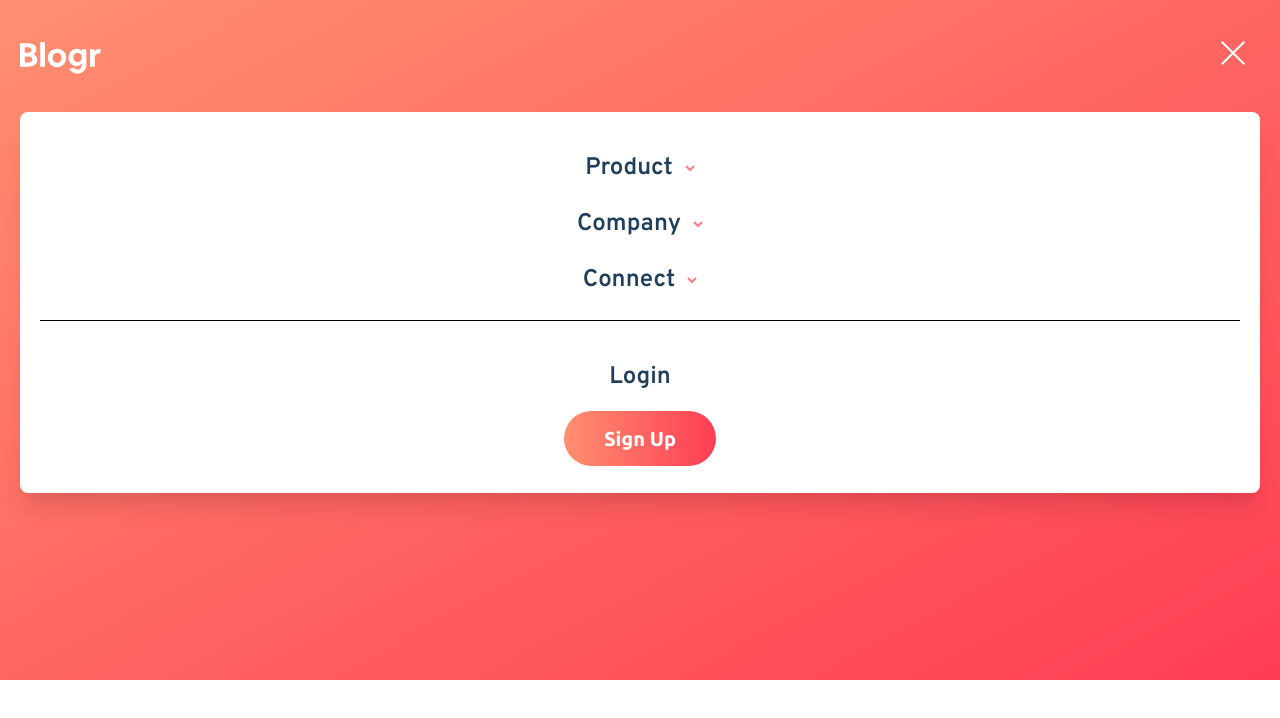
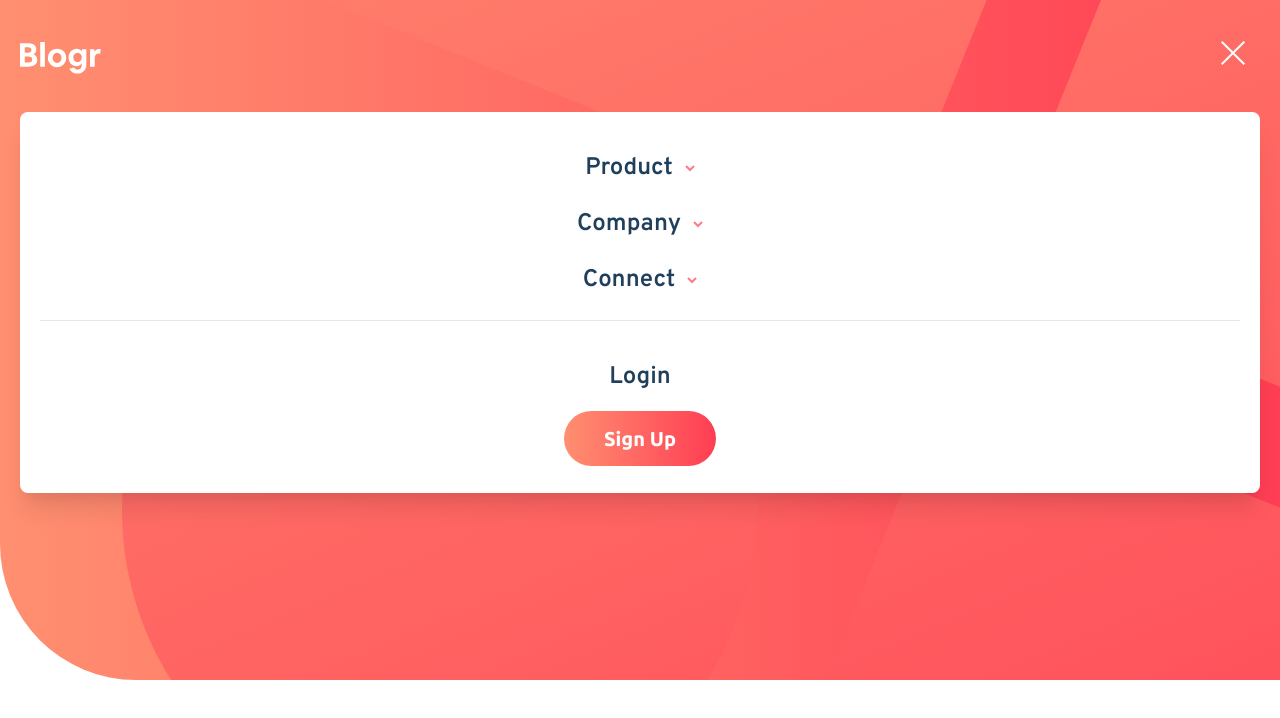
Before and after one commit to santos-pierre/blogr, a Next.js app: page / in a window 1280 px wide. Both pictures are taken after a click on the button 1236 px from the left and 58 px from the top of the page. Shown: the top 718 px of the page. Built offline with nearby package versions, Linux system fonts and the light colour scheme.

Commit message:
Header + Hero

```diff
--- a/components/Header.tsx
+++ b/components/Header.tsx
@@ -1,9 +1,14 @@
 import NavBar from 'components/NavBar';
+import Hero from './Hero';
 
 const Header = () => {
     return (
-        <header className="bg-gradient-to-br from-skin-primary-start to-skin-primary-end h-[85vh]">
+        <header
+            className="bg-gradient-to-br from-skin-primary-start to-skin-primary-end desktop:h-[75vh] h-[85vh] relative"
+            id="header-intro"
+        >
             <NavBar />
+            <Hero />
         </header>
     );
 };
--- /dev/null
+++ b/components/Hero.tsx
@@ -0,0 +1,31 @@
+const Hero = () => {
+    return (
+        <div className="transform text-center w-full absolute top-1/2 right-1/2 translate-x-1/2 -translate-y-1/2">
+            <div className="flex flex-col space-y-14 desktop:space-y-16">
+                <div className="space-y-6">
+                    <h1 className="font-body font-bold desktop:text-7xl text-4xl text-skin-base">
+                        A modern <br className="desktop:hidden block" /> publishing platform
+                    </h1>
+                    <p className="desktop:text-2xl font-body text-skin-base font-light ">
+                        Grow your audience and build your <br className="desktop:hidden block" />
+                        online brand
+                    </p>
+                </div>
+                <div className="space-x-6">
+                    <button type="button" className="focus:outline-none">
+                        <span className="inline rounded-full py-4 px-4 font-utility text-skin-primary bg-skin-base font-semibold text-base desktop:text-lg desktop:bg-skin-base desktop:text-skin-primary desktop:from-transparent desktop:to-transparent desktop:hover:text-skin-base desktop:hover:bg-skin-hover-inverted transition-colors duration-200">
+                            Start for Free
+                        </span>
+                    </button>
+                    <button type="button" className="focus:outline-none">
+                        <span className="inline rounded-full py-4 px-8 font-utility text-skin-base bg-transparent font-semibold text-base desktop:text-lg desktop:bg-transparent desktop:text-skin-base desktop:from-transparent desktop:to-transparent desktop:hover:text-skin-hover desktop:hover:bg-skin-hover transition-colors duration-200 focus:outline-none border border-solid border-skin-base">
+                            Learn More
+                        </span>
+                    </button>
+                </div>
+            </div>
+        </div>
+    );
+};
+
+export default Hero;
--- a/components/MobileMenu.tsx
+++ b/components/MobileMenu.tsx
@@ -39,14 +39,14 @@ const MobileMenu: React.FC<MobileMenuProps> = ({ links }) => {
                         leaveFrom="opacity-100 translate-y-0"
                         leaveTo="opacity-0 translate-y-1"
                     >
-                        <Popover.Panel className="absolute z-10 inset-0 overflow-y-auto top-28">
+                        <Popover.Panel className="absolute z-10 inset-0 top-28">
                             <div className="flex flex-col space-y-6 justify-center text-center py-10 px-5 mx-5 bg-white rounded-lg shadow-xl">
                                 {links.map((link: Link) => {
                                     return (
                                         <MobileNavLink
                                             name={link.name}
                                             subLinks={link.subLinks}
-                                            key={link.name}
+                                            key={`${link.name}-mobile`}
                                         />
                                     );
                                 })}
--- a/components/ui/AuthAside.tsx
+++ b/components/ui/AuthAside.tsx
@@ -4,8 +4,8 @@ const AuthAside = () => {
             <span className="text-2xl desktop:font-utility desktop:text-base desktop:font-medium desktop:text-skin-base font-body font-semibold text-skin-heading desktop:cursor-pointer">
                 Login
             </span>
-            <button type="button">
-                <span className="inline rounded-full py-4 px-10 font-utility text-skin-base bg-gradient-to-r from-skin-primary-start to-skin-primary-end font-semibold text-xl desktop:text-base desktop:bg-skin-base desktop:text-skin-primary desktop:from-transparent desktop:to-transparent desktop:hover:text-skin-base desktop:hover:bg-skin-hover-inverted transition-colors duration-200 focus:outline-none">
+            <button type="button" className="focus:outline-none">
+                <span className="inline rounded-full py-4 px-10 font-utility text-skin-base bg-gradient-to-r from-skin-primary-start to-skin-primary-end font-semibold text-xl desktop:text-base desktop:bg-skin-base desktop:text-skin-primary desktop:from-transparent desktop:to-transparent desktop:hover:text-skin-base desktop:hover:bg-skin-hover-inverted transition-colors duration-200 ">
                     Sign Up
                 </span>
             </button>
--- a/components/ui/DesktopNavLink.tsx
+++ b/components/ui/DesktopNavLink.tsx
@@ -9,7 +9,7 @@ type DesktopNavLinkProps = {
 
 const DesktopNavLink: React.FC<DesktopNavLinkProps> = ({ name, subLinks }) => {
     return (
-        <Popover className="relative">
+        <Popover className="relative z-10">
             {({ open }) => (
                 <>
                     <Popover.Button className="flex items-center space-x-2 relative focus:outline-none">
@@ -31,9 +31,12 @@ const DesktopNavLink: React.FC<DesktopNavLinkProps> = ({ name, subLinks }) => {
                     >
                         <Popover.Panel>
                             <div className="flex flex-col absolute rounded-lg bg-skin-base top-11 shadow-xl -left-5 py-7 px-6 space-y-4 w-48 cursor-pointer">
-                                {subLinks.map((name: string) => {
+                                {subLinks.map((name: string, index: number) => {
                                     return (
-                                        <span className="font-utility text-skin-heading font-medium hover:font-bold">
+                                        <span
+                                            className="font-utility text-skin-heading font-medium hover:font-bold"
+                                            key={`${name}-${index}-desktop-link`}
+                                        >
                                             {name}
                                         </span>
                                     );
--- a/components/ui/MobileNavLink.tsx
+++ b/components/ui/MobileNavLink.tsx
@@ -25,9 +25,12 @@ const MobileNavLink: React.FC<MobileNavLinkProps> = ({ name, subLinks }) => {
                         />
                     </Disclosure.Button>
                     <Disclosure.Panel className="py-6 text-sm text-skin-heading rounded-lg bg-skin-neutral-inverted flex flex-col space-y-5">
-                        {subLinks.map((name: string) => {
+                        {subLinks.map((name: string, index: number) => {
                             return (
-                                <span className="font-body text-xl font-semibold opacity-75 hover:opacity-100">
+                                <span
+                                    className="font-body text-xl font-semibold opacity-75 hover:opacity-100"
+                                    key={`${name}-${index}-mobile-link`}
+                                >
                                     {name}
                                 </span>
                             );
--- a/styles/globals.css
+++ b/styles/globals.css
@@ -4,6 +4,31 @@
 
 @tailwind base;
 @tailwind components;
+
+#header-intro {
+    background-image: url('/assets/images/bg-pattern-intro.svg'),
+        linear-gradient(to right, var(--color-gradient-primary-start), var(--color-gradient-primary-end));
+    background-position: top 52% left 28%;
+    background-repeat: no-repeat;
+    background-size: 200% auto, cover;
+    border-bottom-left-radius: 8.5rem;
+}
+
+@media screen and (max-width: 375px) {
+    #header-intro {
+        background-image: url('/assets/images/bg-pattern-intro.svg'),
+            linear-gradient(
+                130deg,
+                var(--color-gradient-primary-start) 10%,
+                var(--color-gradient-primary-end) 100%
+            );
+        background-position: top 38% left 34.5%;
+        background-repeat: no-repeat;
+        background-size: 400% auto, cover;
+        border-bottom-left-radius: 8.5rem;
+    }
+}
+
 @tailwind utilities;
 
 @layer base {
--- a/tailwind.config.js
+++ b/tailwind.config.js
@@ -11,9 +11,19 @@ module.exports = {
                     heading: `var(--color-text-heading)`,
                     'neutral-inverted': `var(--color-text-neutral-inverted)`,
                     'neutral-body': `var(--color-text-neutral-body)`,
+                    hover: `var(--color-background-hover)`,
                 },
             },
             backgroundColor: {
+                skin: {
+                    base: `var(--color-background-base)`,
+                    neutral: `var(--color-background-neutral)`,
+                    'neutral-inverted': `var(--color-background-neutral-inverted)`,
+                    hover: `var(--color-background-base)`,
+                    'hover-inverted': `var(--color-background-hover)`,
+                },
+            },
+            borderColor: {
                 skin: {
                     base: `var(--color-background-base)`,
                     neutral: `var(--color-background-neutral)`,
```
Also changed, not shown: pages/index.tsx (+0 -8 lines).
